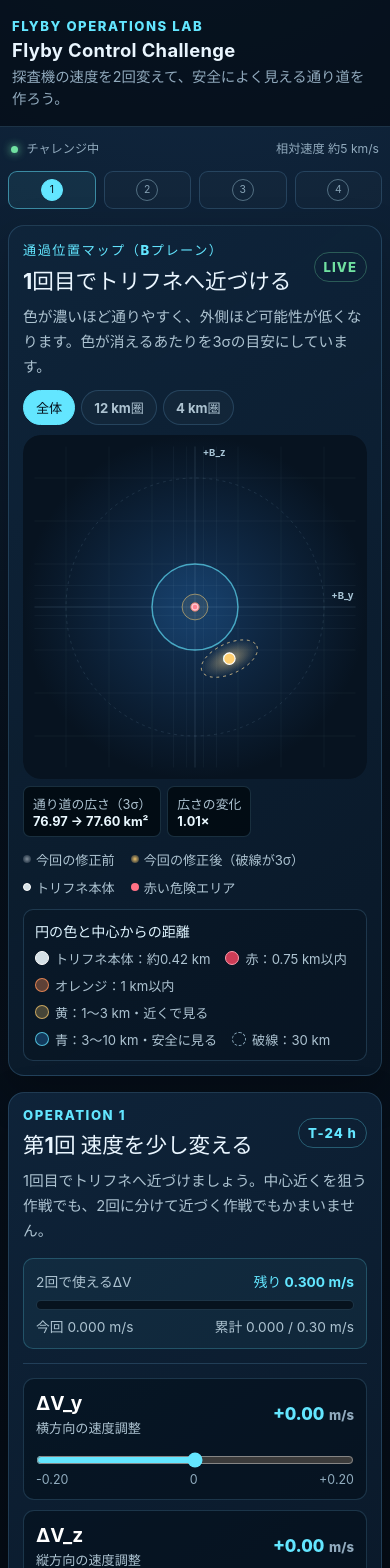
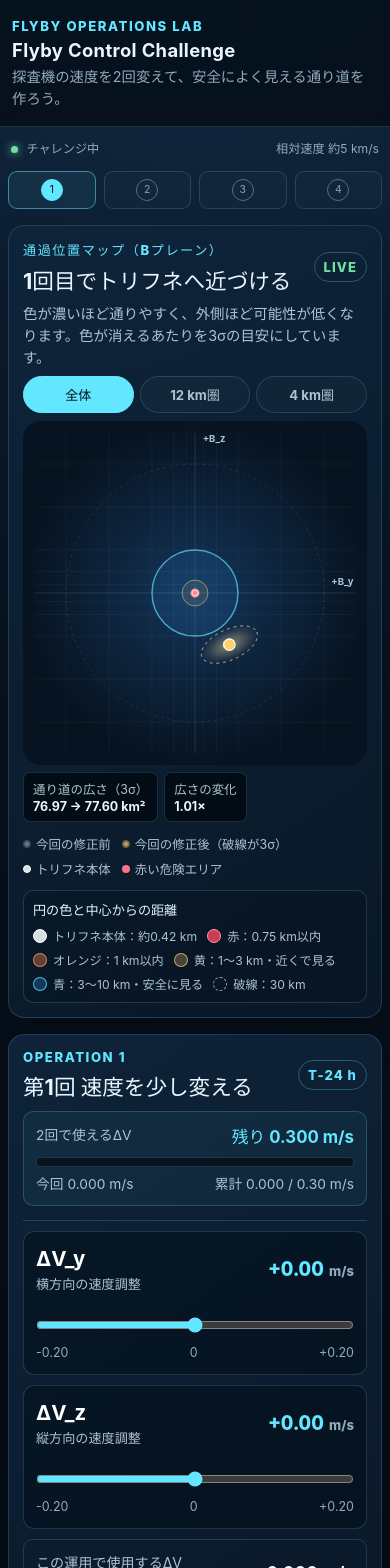
Before and after one commit to FujimotoShota-toruca/flyby-control-challenge, a React (Vite) app: page / in a window 390 px wide. Shown: the top 1568 px of the page. Built offline with nearby package versions, Linux system fonts and the light colour scheme.

Commit message:
feat: Update controls panel styles for improved layout and readability

```diff
--- a/src/styles/global.css
+++ b/src/styles/global.css
@@ -259,7 +259,28 @@ details { color: var(--muted); }
   .workspace { display: flex; flex-direction: column; }
   .bplane-panel { width: 100%; padding: 14px; }
   .right-column { display: contents; }
-  .controls-panel { width: 100%; padding: 14px; }
+  .controls-panel { width: 100%; padding: 14px; display: flex; flex-direction: column; }
+  .controls-panel .section-heading { order: 1; }
+  .controls-panel > .help-text { order: 6; margin-bottom: 0; }
+  .budget-panel { order: 2; margin-top: 10px; }
+  .burn-control { order: 3; margin-top: 10px; padding-top: 10px; }
+  .operation-use { order: 4; margin-top: 10px; }
+  .controls-panel > .button-row { order: 5; margin-top: 12px; }
+  .observation-update { order: 7; }
+  .burn-effect-panel { order: 8; }
+  .bplane-panel .help-text { font-size: .9rem; line-height: 1.55; margin: 8px 0 10px; }
+  .zoom-controls { margin-bottom: 8px; }
+  .zoom-controls button { flex: 1; padding: 8px 6px; }
+  .map-readout span { font-size: .78rem; }
+  .legend { font-size: .78rem; gap: 7px 11px; }
+  .zone-legend { padding: 9px; }
+  .zone-legend > strong { font-size: .82rem; }
+  .zone-legend > div { gap: 6px 10px; font-size: .76rem; }
+  .slider-control { padding: 14px 12px; }
+  .slider-label strong { font-size: 1.28rem; }
+  .slider-label output { font-size: 1.22rem; }
+  input[type="range"] { margin: 18px 0 6px; min-height: 28px; }
+  .budget-heading strong { font-size: 1.05rem; }
   .button-row.three-buttons { grid-template-columns: 1fr; }
   .result-workspace { display: grid; grid-template-columns: 1fr; }
   .flyby-replay { padding: 14px; }
```
